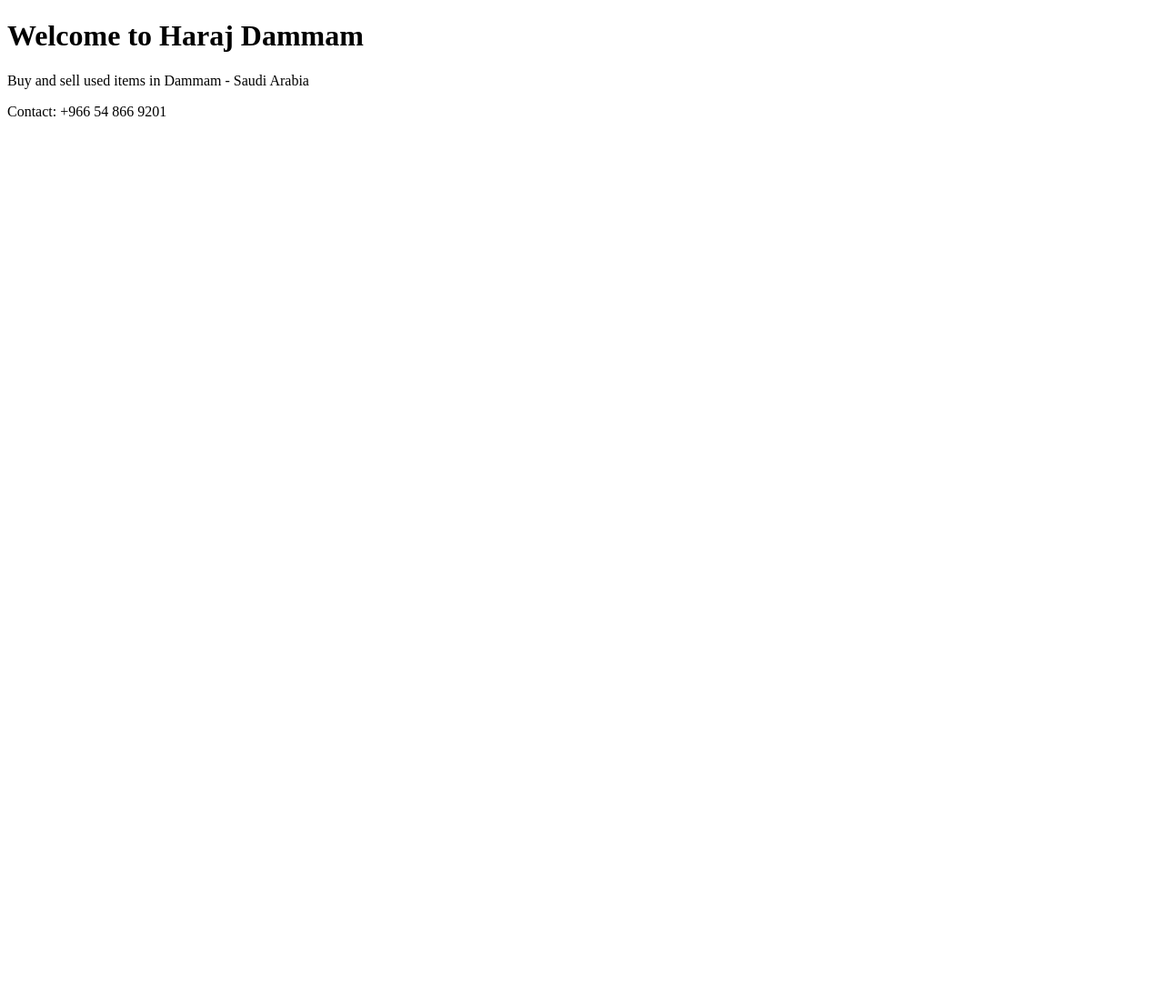
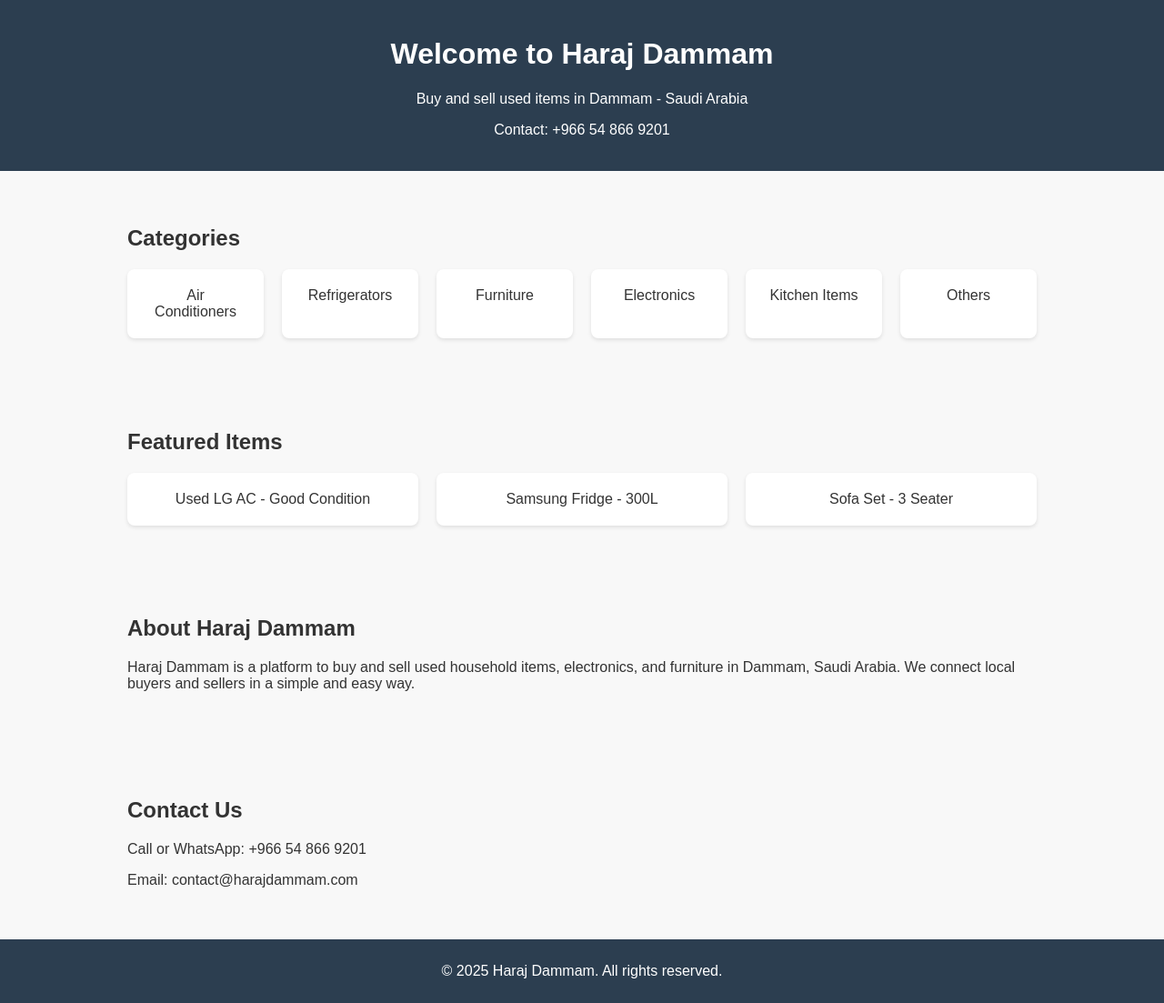
Before and after one commit to nayem1929/Haraj-dammam, a plain HTML site: page index.html in a window 1280 px wide. Shown: the whole page at 91% size. Before the commit the page ends 800 px from the top, so only its background shows below. Drawn offline with Linux system fonts and the light colour scheme.

Commit message:
Add files via upload

```diff
--- a/index.html
+++ b/index.html
@@ -1,12 +1,62 @@
+
 <!DOCTYPE html>
 <html lang="en">
 <head>
-  <meta charset="UTF-8">
-  <title>Haraj Dammam</title>
+    <meta charset="UTF-8">
+    <meta name="viewport" content="width=device-width, initial-scale=1.0">
+    <title>Haraj Dammam</title>
+    <style>
+        body { font-family: Arial, sans-serif; margin: 0; padding: 0; background: #f8f8f8; color: #333; }
+        header { background: #2c3e50; color: white; padding: 20px 0; text-align: center; }
+        section { padding: 40px 20px; max-width: 1000px; margin: auto; }
+        .categories, .featured { display: grid; grid-template-columns: repeat(auto-fit, minmax(150px, 1fr)); gap: 20px; }
+        .card { background: white; padding: 20px; border-radius: 8px; box-shadow: 0 2px 4px rgba(0,0,0,0.1); text-align: center; }
+        .footer { background: #2c3e50; color: white; text-align: center; padding: 10px 0; }
+    </style>
 </head>
 <body>
-  <h1>Welcome to Haraj Dammam</h1>
-  <p>Buy and sell used items in Dammam - Saudi Arabia</p>
-  <p>Contact: +966 54 866 9201</p>
+
+<header>
+    <h1>Welcome to Haraj Dammam</h1>
+    <p>Buy and sell used items in Dammam - Saudi Arabia</p>
+    <p>Contact: +966 54 866 9201</p>
+</header>
+
+<section>
+    <h2>Categories</h2>
+    <div class="categories">
+        <div class="card">Air Conditioners</div>
+        <div class="card">Refrigerators</div>
+        <div class="card">Furniture</div>
+        <div class="card">Electronics</div>
+        <div class="card">Kitchen Items</div>
+        <div class="card">Others</div>
+    </div>
+</section>
+
+<section>
+    <h2>Featured Items</h2>
+    <div class="featured">
+        <div class="card">Used LG AC - Good Condition</div>
+        <div class="card">Samsung Fridge - 300L</div>
+        <div class="card">Sofa Set - 3 Seater</div>
+    </div>
+</section>
+
+<section>
+    <h2>About Haraj Dammam</h2>
+    <p>Haraj Dammam is a platform to buy and sell used household items, electronics, and furniture in Dammam, Saudi Arabia. We connect local buyers and sellers in a simple and easy way.</p>
+</section>
+
+<section>
+    <h2>Contact Us</h2>
+    <p>Call or WhatsApp: +966 54 866 9201</p>
+    <p>Email: contact@harajdammam.com</p>
+</section>
+
+<div class="footer">
+    <p>&copy; 2025 Haraj Dammam. All rights reserved.</p>
+</div>
+
 </body>
 </html>
```
